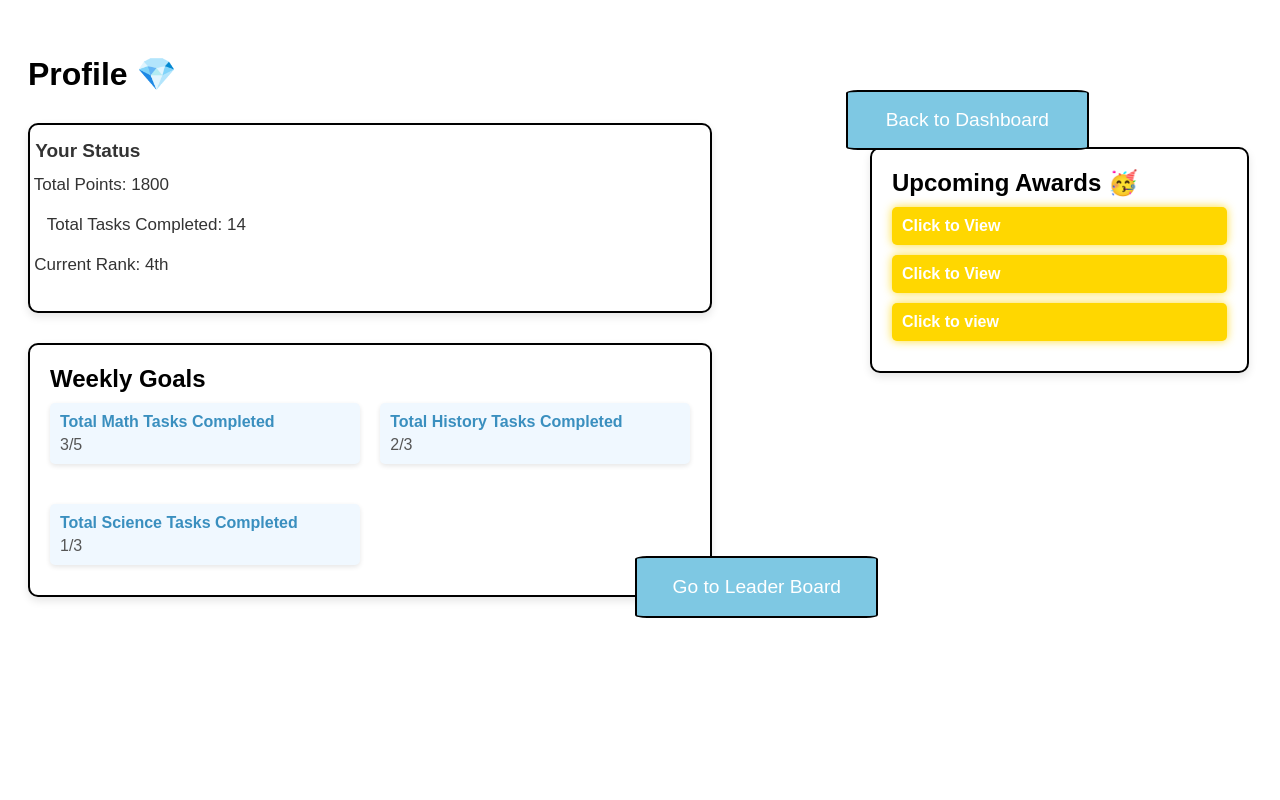
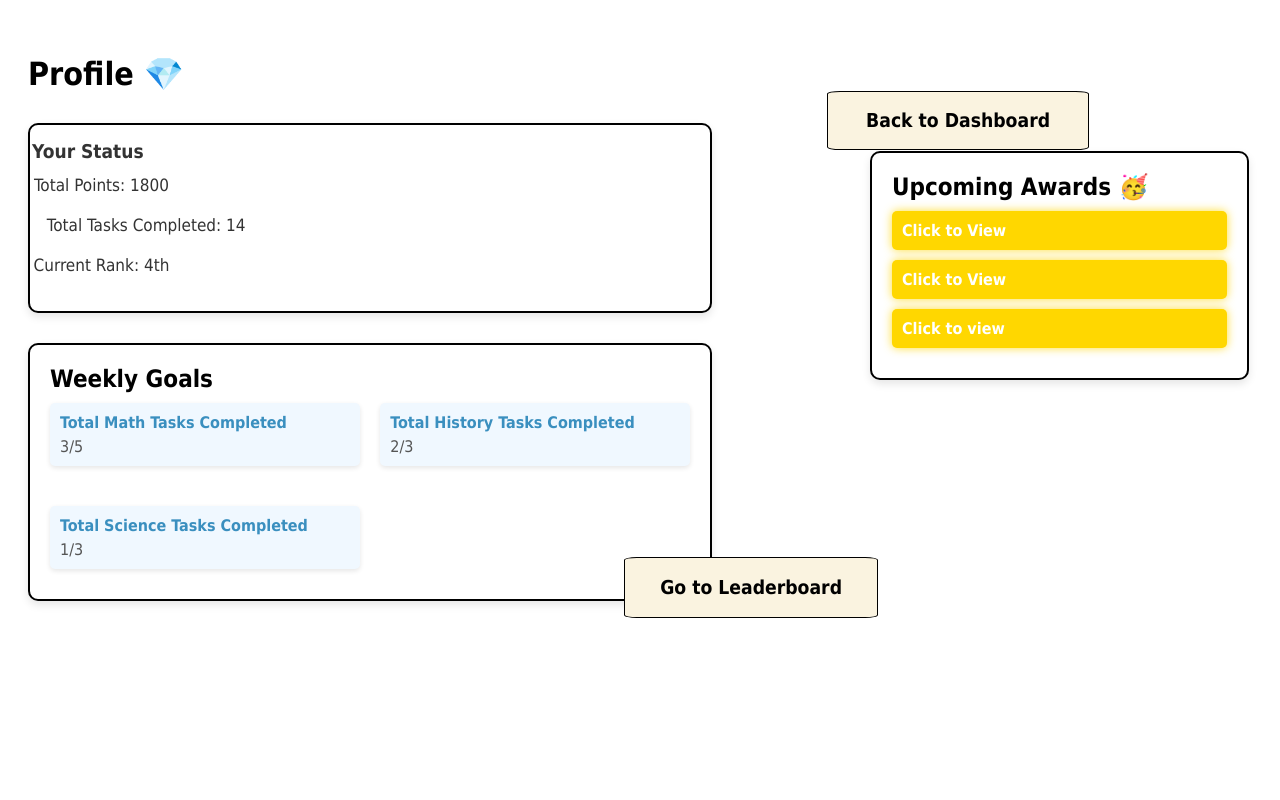
Before and after one commit to cambriz05/django_local_library, a Django app: page /dashboard/user_profile/ in a window 1280 px wide. Run offline with Django 4.2, Linux system fonts and the light colour scheme.

Commit message:
adjusting minor changes

```diff
--- a/gamify/user_profile/templates/{% url 'user_profile' %}.html
+++ b/gamify/user_profile/templates/{% url 'user_profile' %}.html
@@ -9,7 +9,7 @@
             margin: 0;
             padding: 0;
             box-sizing: border-box;
-            font-family: Arial, sans-serif;
+            font-family: "Tahoma", sans-serif;
         }
 
         body {
@@ -186,7 +186,7 @@
     }
 
     .modal-content {
-        background: linear-gradient(135deg, #ff7c7c, #ffb3b3); /* Gradient background */
+        background: linear-gradient(135deg, #ff7c7c, #ffb3b3);
         padding: 30px;
         border-radius: 15px;
         text-align: center;
@@ -247,32 +247,35 @@
             position: fixed;
             bottom: 182.5px;
             right: 402px;
-            background-color: #7EC8E3;
-            color: white;
+            background-color: #FAF3E0;
+            color: black;
             border: none;
             padding: 18px 35px;
             font-size: 1.2rem;
             border-radius: 5%;
             cursor: pointer;
-            border: 2px solid black;
+            border: 1px solid black;
+            font-weight: bold;
         }
 
         .leaderboard-button:hover {
             background-color: #56a1c1;
+            transform: translateY(-5px);
         }
 
         .dashboard-button {
             position: fixed;
             bottom: 650px;
             right: 191px;
-            background-color: #7EC8E3;
-            color: white;
+            background-color: #FAF3E0;
+            color: black;
             border: none;
             padding: 17px 38px;
             font-size: 1.2rem;
             border-radius: 5%;
+            font-weight: bold;
             cursor: pointer;
-            border: 2px solid black;
+            border: 1px solid black;
         }
 
         .leaderboard-button:hover, .dashboard-button:hover {
@@ -329,7 +332,7 @@
             </div>
         </div>
         <a href="{% url 'leaderboard' %}">
-            <button class="leaderboard-button">Go to Leader Board</button>
+            <button class="leaderboard-button">Go to Leaderboard</button>
         </a>
         <a href="{% url 'dashboard' %}">
             <button class="dashboard-button">Back to Dashboard</button>
```
Also changed, not shown: gamify/assignments/templates/base.html (+4 -11 lines), gamify/dashboard/templates/{% url 'dashboard' %}.html (+14 -10 lines), gamify/leaderboard/templates/{% url 'leaderboard' %}.html (+7 -7 lines), gamify/user_login/templates/{% url 'login' %}.html (+6 -4 lines), gamify/user_sign_up/templates/{% url 'sign' %}.html (+5 -3 lines). Lines whose indentation alone changed are shown as unchanged.
